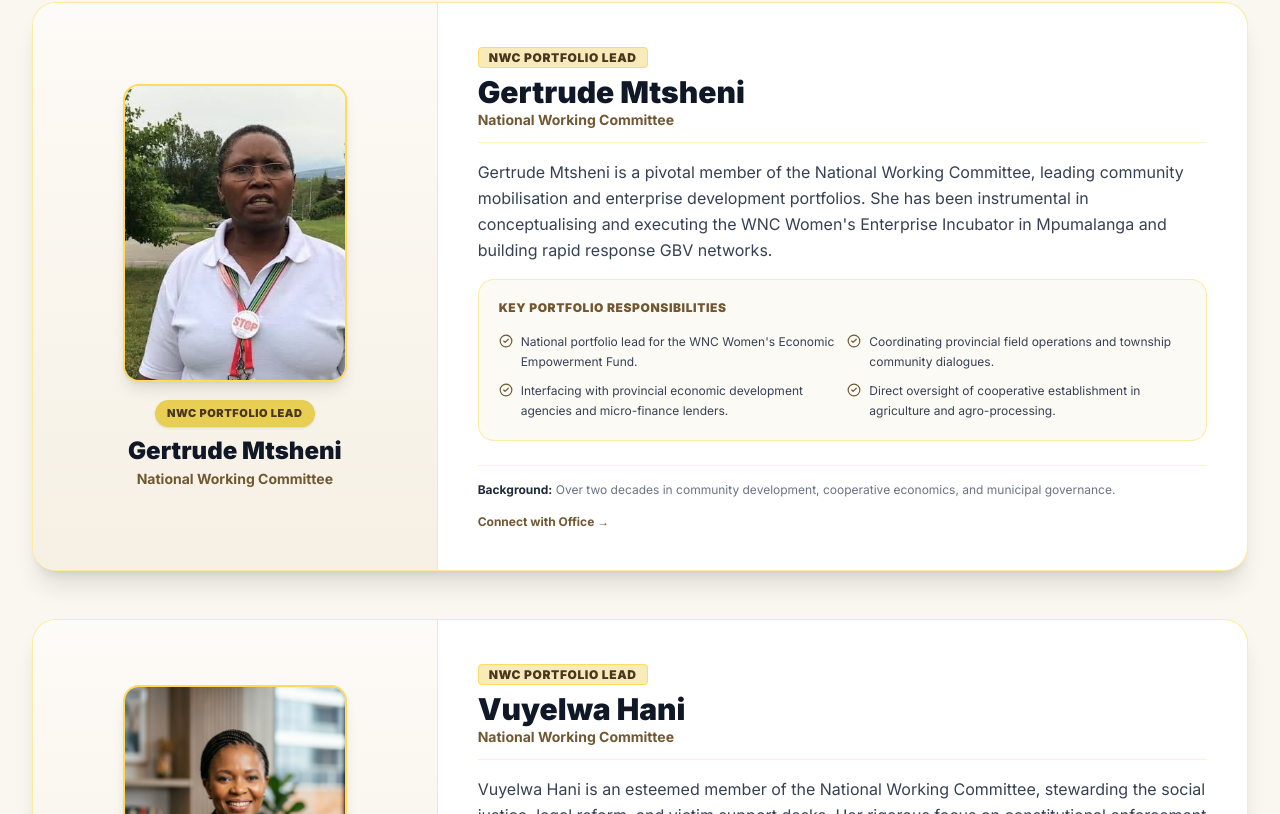
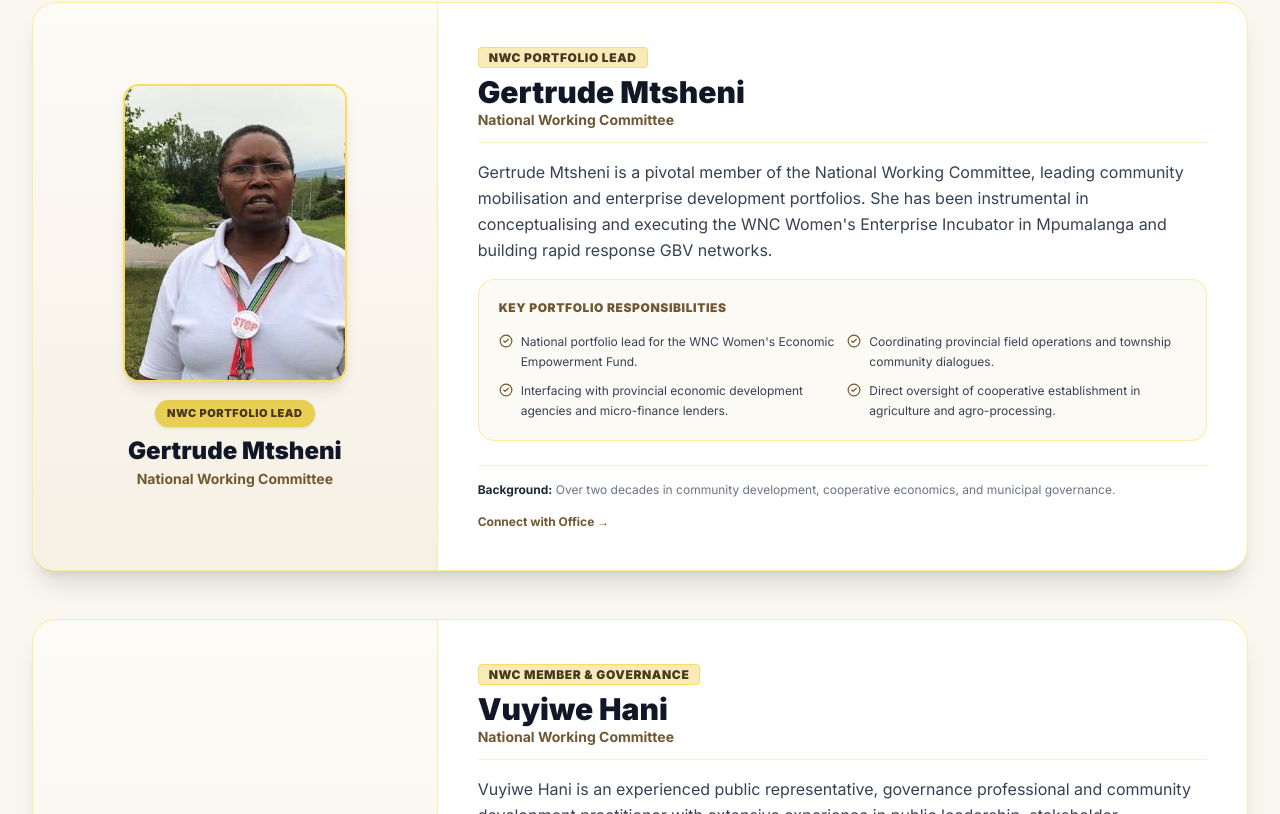
Before and after one commit to banele303/pwmsa, a Next.js app: page /committee in a window 1280 px wide. Shown: the part 2692-3506 px from the top of the page. Built offline with nearby package versions, Linux system fonts and the light colour scheme.

Commit message:
Update Vuyiwe Hani name, official portrait, and full PWMSA profile

```diff
--- a/src/app/committee/page.tsx
+++ b/src/app/committee/page.tsx
@@ -24,7 +24,7 @@ export const metadata: Metadata = {
   openGraph: {
     title: "National Leadership & Committee | PWMSA Governance",
     description:
-      "Profiles and portfolios of Angie Motshega, Zingiswa Losi, Gertrude Mtsheni, Lulama Nare (CEO), Vuyelwa Hani, and provincial structures.",
+      "Profiles and portfolios of Angie Motshega, Zingiswa Losi, Gertrude Mtsheni, Lulama Nare (CEO), Vuyiwe Hani, and provincial structures.",
     images: [
       {
         url: "https://pwmsa.org.za/wp-content/uploads/pwmsa-ab1.jpg",
@@ -98,19 +98,19 @@ const nationalLeaders = [
     experience: "Over two decades in community development, cooperative economics, and municipal governance.",
   },
   {
-    name: "Vuyelwa Hani",
+    name: "Vuyiwe Hani",
     role: "National Working Committee",
-    badge: "NWC Portfolio Lead",
-    image: "/images/committee/vuyelwa-hani.jpg",
+    badge: "NWC Member & Governance",
+    image: "/images/committee/vuyiwe-hani.jpg",
     imagePosition: "object-top",
-    bio: "Vuyelwa Hani is an esteemed member of the National Working Committee, stewarding the social justice, legal reform, and victim support desks. Her rigorous focus on constitutional enforcement ensures PWMSA holds institutional offenders and perpetrators of gender-based violence legally accountable.",
+    bio: "Vuyiwe Hani is an experienced public representative, governance professional and community development practitioner with extensive experience in public leadership, stakeholder engagement, women empowerment and community development.\n\nShe currently serves as a PR Councillor and Leader of the Opposition at the Cape Winelands District Municipality, where she contributes to governance, oversight, public accountability and community advocacy. She is a Member of the National Executive Committee (NEC) of the ANC Women’s League (ANCWL) and serves as a National Working Committee (NWC) Member of PWMSA, contributing to women's leadership, empowerment and organisational development.\n\nHer professional experience spans government, education, social development and community empowerment, including leadership and coordination of programmes focused on education, youth development, skills development and community advancement. Vuyiwe has a longstanding commitment to women's empowerment and gender equality. During her university years, she founded New Women Today (NEWTO), an organisation focused on women's empowerment, gender equality, safety and advocacy.",
     responsibilities: [
-      "Leading the Legal & Human Rights Sub-committee and pro-bono advocate networks.",
-      "Directing court monitoring operations for sexual assault and domestic violence cases.",
-      "Spearheading campaigns against institutional and faith-based abuse.",
-      "Managing civil society submissions on legislative amendments and criminal procedure acts.",
+      "National Working Committee (NWC) Member of PWMSA contributing to women's leadership, empowerment and organisational development.",
+      "PR Councillor and Leader of the Opposition at the Cape Winelands District Municipality (governance, oversight & public accountability).",
+      "Member of the National Executive Committee (NEC) of the ANC Women’s League (ANCWL).",
+      "Founder of New Women Today (NEWTO) and coordinator of programmes in education, youth development, skills development and community advancement.",
     ],
-    experience: "Renowned human rights campaigner, paralegal trainer, and community mediator.",
+    experience: "Qualifications in Governance and Leadership, Advanced Governance and Public Leadership, and Research Awareness for Leaders and Transitional Justice.",
   },
 ];
 
@@ -291,7 +291,7 @@ export default function CommitteePage() {
                       <p className="text-[#715832] text-sm font-bold">{leader.role}</p>
                     </div>
 
-                    <p className="text-gray-700 text-base leading-relaxed">
+                    <p className="text-gray-700 text-base leading-relaxed whitespace-pre-line">
                       {leader.bio}
                     </p>
 
--- a/src/components/ChatWidget.tsx
+++ b/src/components/ChatWidget.tsx
@@ -48,7 +48,7 @@ const KB: Array<{ patterns: RegExp[]; answer: string }> = [
   {
     patterns: [/committee|member|leadership|nwc|national working|convenor|ceo/i],
     answer:
-      "PWMSA's **National Working Committee (NWC)** includes:\n\n👩 **Angie Motshega** — National Convenor\n👩 **Zingiswa Losi** — National Convenor\n👩 **Gertrude Mtsheni** — National Working Committee\n👩 **Lulama Nare** — NWC & Chief Executive Officer\n👩 **Vuyelwa Hani** — National Working Committee\n\nLearn more at [/committee](/committee).",
+      "PWMSA's **National Working Committee (NWC)** includes:\n\n👩 **Angie Motshega** — National Convenor\n👩 **Zingiswa Losi** — National Convenor\n👩 **Gertrude Mtsheni** — National Working Committee\n👩 **Lulama Nare** — NWC & Chief Executive Officer\n👩 **Vuyiwe Hani** — National Working Committee\n\nLearn more at [/committee](/committee).",
   },
   {
     patterns: [/angie|motshega/i],
@@ -69,6 +69,11 @@ const KB: Array<{ patterns: RegExp[]; answer: string }> = [
     patterns: [/lulama|alulama|nare|ceo|chief executive/i],
     answer:
       "**Lulama Nare** serves as both a National Working Committee member and the **Chief Executive Officer** of PWMSA. She provides strategic and operational leadership, overseeing all programmes, partnerships and organisational development.",
+  },
+  {
+    patterns: [/vuyiwe|vuyelwa|hani|newto/i],
+    answer:
+      "**Vuyiwe Hani** is a National Working Committee (NWC) Member of PWMSA, an NEC Member of the ANC Women’s League (ANCWL), and PR Councillor & Leader of the Opposition at the Cape Winelands District Municipality. She founded New Women Today (NEWTO) and holds qualifications in Governance, Public Leadership, and Transitional Justice.",
   },
   {
     patterns: [/contact|reach|phone|call|email|whatsapp|sophia|koko/i],
```
Also changed, not shown: public/images/committee/vuyelwa-hani.jpg (deleted), public/images/committee/vuyiwe-hani.jpg (added).
